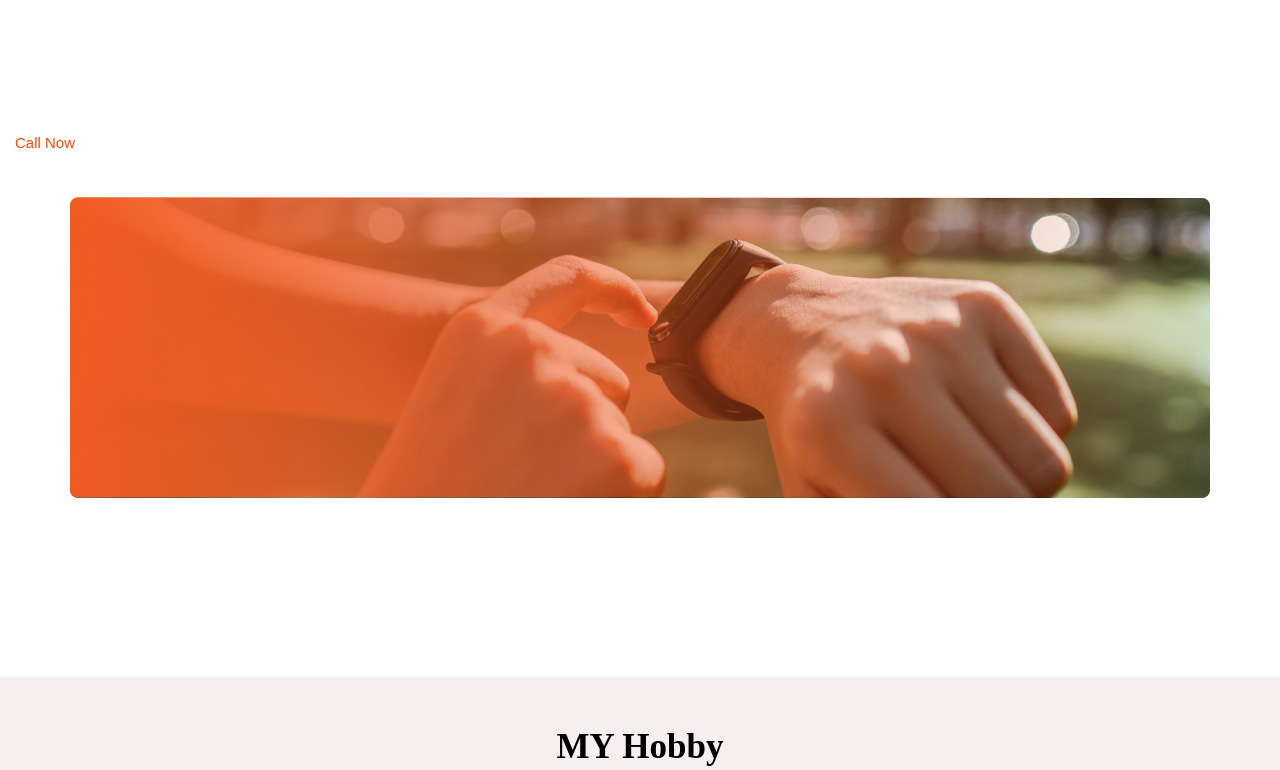
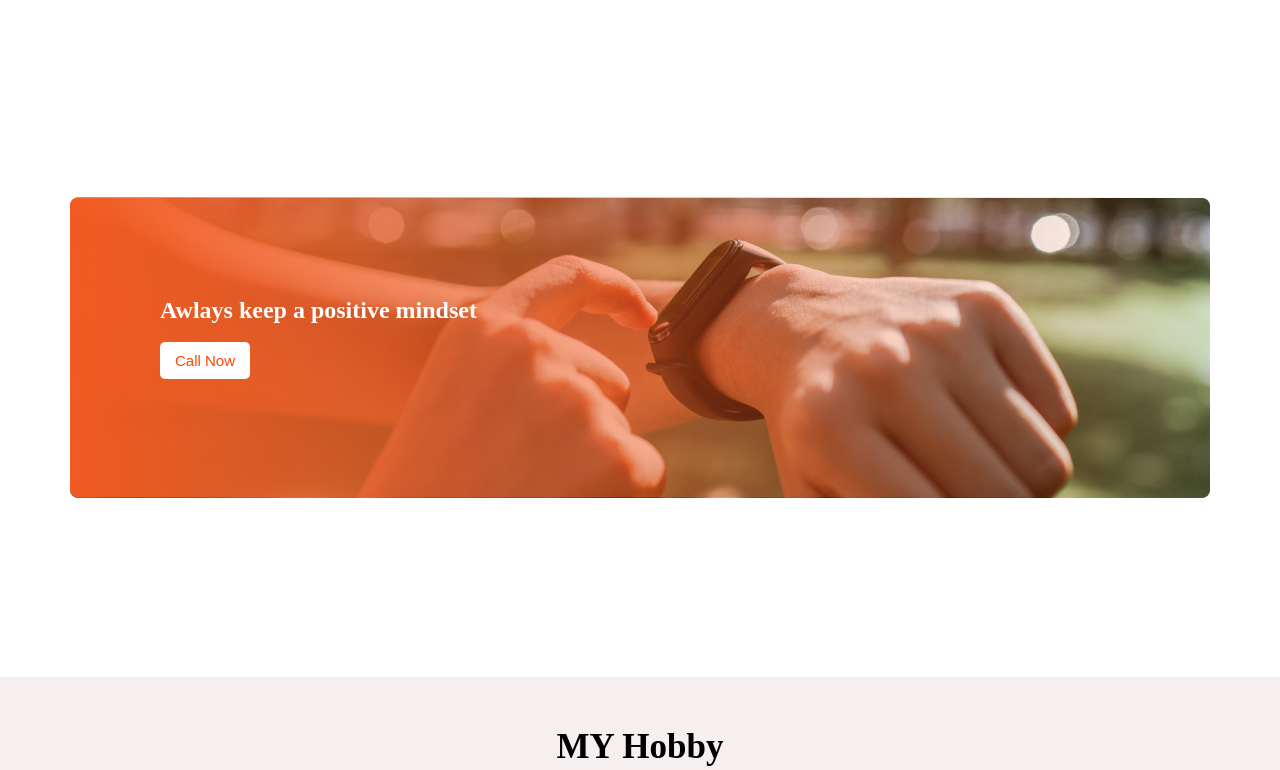
Before and after one commit to athaimahbub/new-year-new-me, a plain HTML site: page index.html in a window 1280 px wide. Shown: the part 1859-2629 px from the top of the page. Drawn offline with Linux system fonts and the light colour scheme.

Commit message:
Finally all sections are added

```diff
--- a/index.html
+++ b/index.html
@@ -10,6 +10,7 @@
 </head>
 <body>
     <!-- header section -->
+
     <section class="header">
       <div class="header-content">
         <div>
@@ -27,6 +28,7 @@
     </section>
 
     <!-- failure list section -->
+
     <section class="failure-list">
        <div>
           <img src="styles/images/person.png" alt="">
@@ -49,6 +51,7 @@
     </section>
 
     <!-- my plans section -->
+
     <section class="my-plans">
         <h3 class="section-title">My Plans</h3>
        <div class="plans-container">
@@ -77,17 +80,17 @@
     </section>
 
     <!-- mindset section -->
+
     <section class="image-gradient">
+        <div class="mindset-container">
+          <h1 class="mindset-header">Awlays keep a positive
+              mindset</h1><br>
+              <button class="call-button">Call Now</button>
+        </div>
 
-            <div>
-                <h1 class="mindset-header">Awlays keep a positive
-                    mindset</h1>
-            </div>
-            <div class="button">
-                <button class="call-button">Call Now</button>
-            </div>
     </section>
     <!-- Hobby section -->
+
     <section class="hobby-header">
       <h3 class="section-title">MY Hobby</h3>
       <div class="hobby-container">
--- a/styles/new_year.css
+++ b/styles/new_year.css
@@ -100,6 +100,7 @@ ul{
 }
 
 /* image gradient section styles */
+
 .image-gradient{
     /*background-image: linear-gradient(to right, rgb(231, 71, 8), rgba(231, 46, 0, 0)), url('images/watch.png');*/
     background-image: url(images/gradient2.png), url(images/watch.png);
@@ -107,16 +108,22 @@ ul{
     height: 500px;
     background-position: center;
     display: flex;
-    flex-direction: column;
+    text-align: left;
+    justify-content:flex-start;
+}
 
+.mindset-container{
+    margin: 100px 80px 0 80px;
+    padding: 100px 500px 0 80px;
 }
+
 .call-button{
     color: orangered;
     border: none;
     border-radius: 5px;
     background-color: white;
     font-size: 15px;
-    font-weight: 200;
+    font-weight: 400;
     padding: 10px 15px;
 }
 .mindset-header{
```
